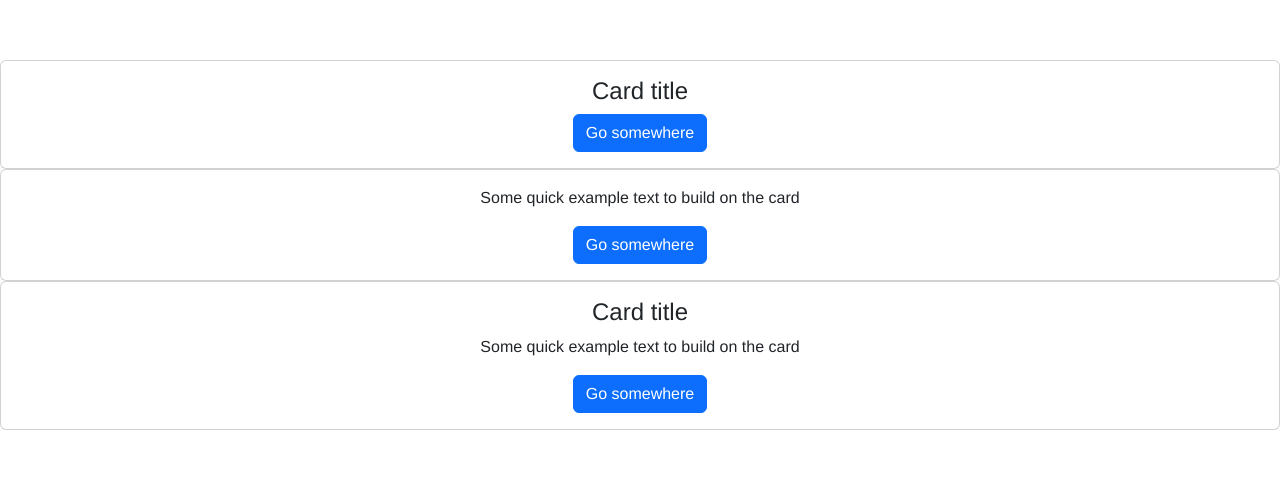
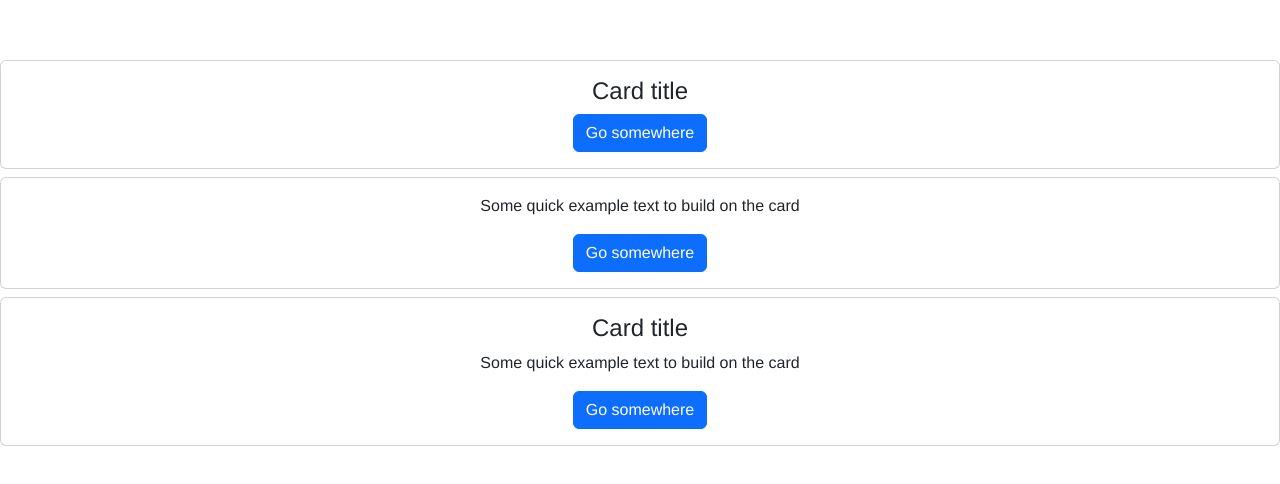
Before and after one commit to AnnaKhiz/Vue_hillel_KhizhniakAnna, a Vue app: page / in a window 1280 px wide. Shown: the top 484 px of the page. Built offline with nearby package versions, Linux system fonts and the light colour scheme.

Commit message:
add margin

```diff
--- a/src/components/CardComponent.vue
+++ b/src/components/CardComponent.vue
@@ -1,5 +1,5 @@
 <template>
-  <div class="card">
+  <div class="card mb-2">
     <div class="card-body">
       <h4 v-if="title" class="card-title">{{ title }}</h4>
       <p v-if="text" class="card-text">{{ text }}</p>
```
